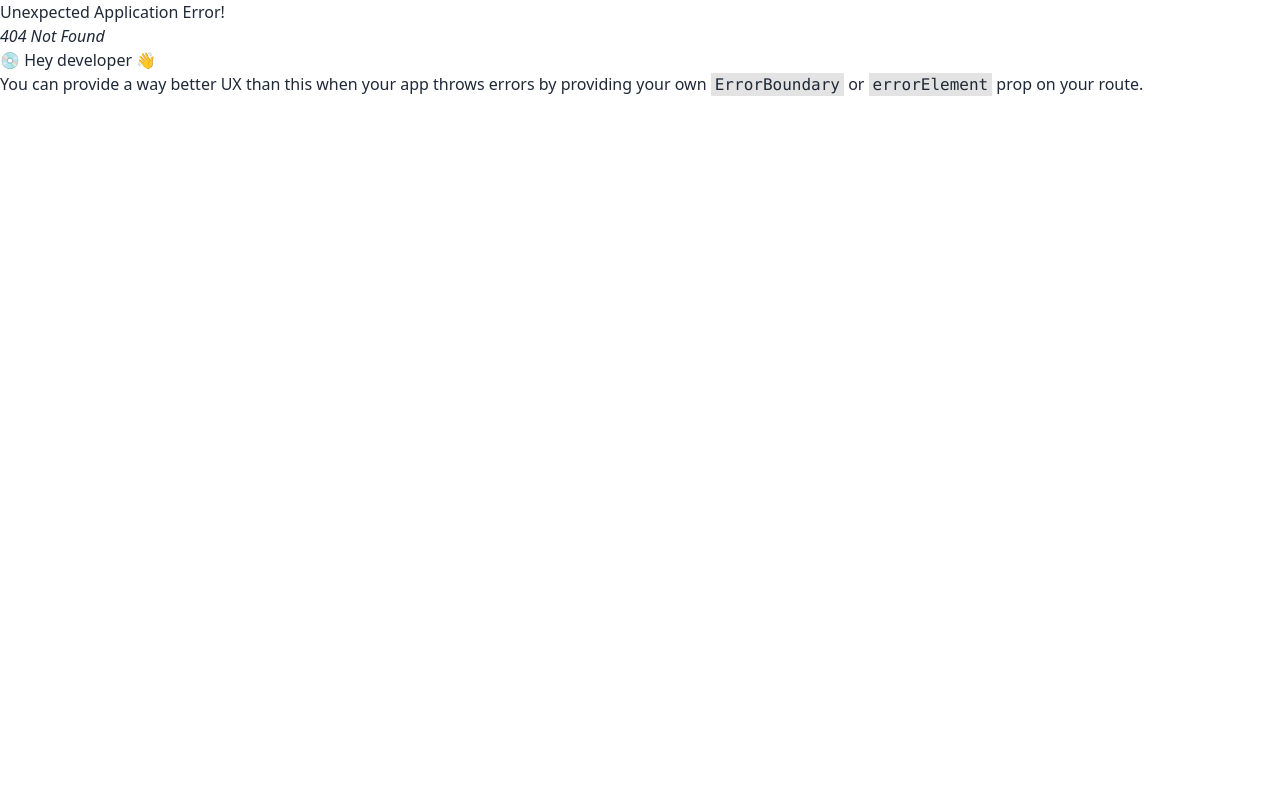
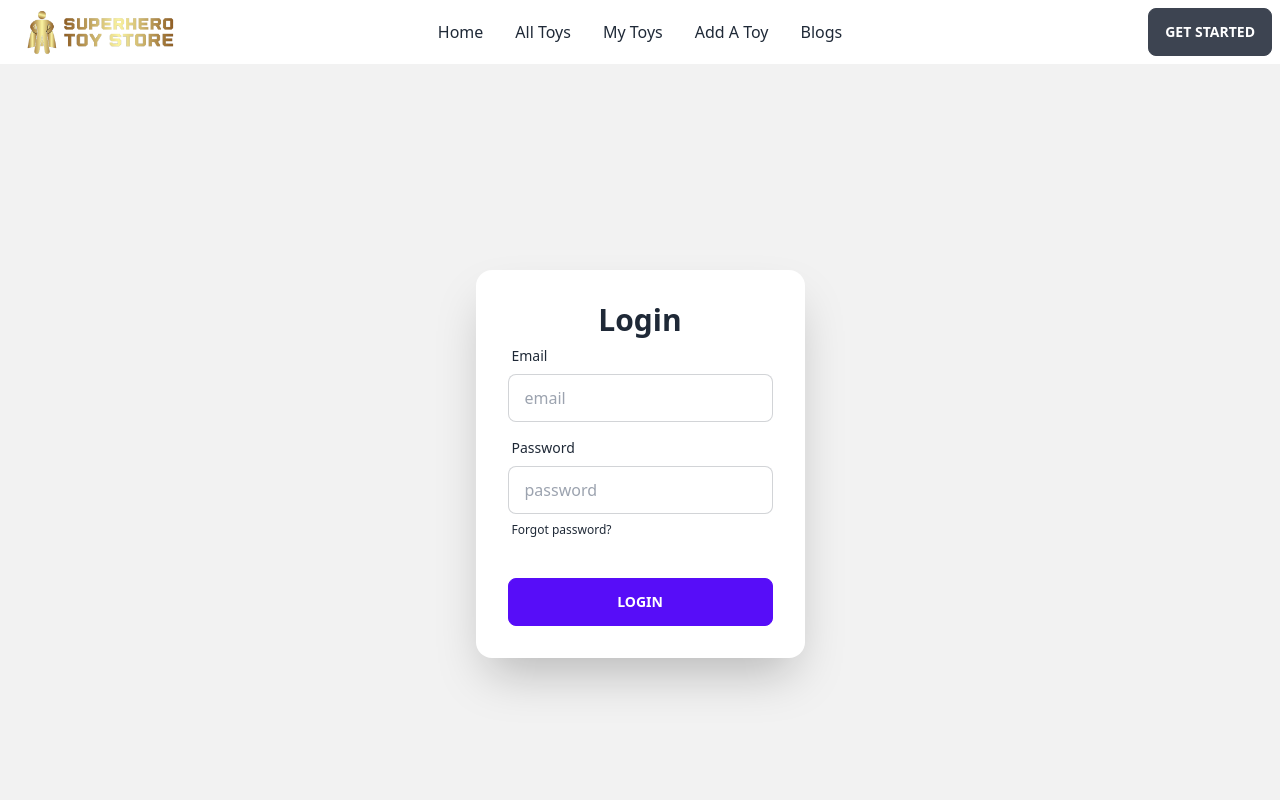
Before and after one commit to haa-meem/superhero-toy-store-client, a React (Vite) app: page /login in a window 1280 px wide. Before the commit this address had no page. Shown: the top 800 px of the page. Built offline with nearby package versions, Linux system fonts and the light colour scheme.

Commit message:
firebase config and env local created

```diff
--- a/package.json
+++ b/package.json
@@ -11,6 +11,7 @@
   },
   "dependencies": {
     "daisyui": "^2.51.6",
+    "firebase": "^9.22.0",
     "localforage": "^1.10.0",
     "match-sorter": "^6.3.1",
     "react": "^18.2.0",
--- /dev/null
+++ b/src/Firebase/firebase.config.js
@@ -0,0 +1,19 @@
+// Import the functions you need from the SDKs you need
+import { initializeApp } from "firebase/app";
+// TODO: Add SDKs for Firebase products that you want to use
+// https://firebase.google.com/docs/web/setup#available-libraries
+
+// Your web app's Firebase configuration
+const firebaseConfig = {
+  apiKey: import.meta.env.VITE_apiKey,
+  authDomain: import.meta.env.VITE_authDomain,
+  projectId: import.meta.env.VITE_projectId,
+  storageBucket: import.meta.env.VITE_storageBucket,
+  messagingSenderId: import.meta.env.VITE_messagingSenderId,
+  appId: import.meta.env.VITE_appId
+};
+
+// Initialize Firebase
+const app = initializeApp(firebaseConfig);
+
+export default app;
--- /dev/null
+++ b/src/Pages/Login/Login.jsx
@@ -0,0 +1,33 @@
+const login = () => {
+    return (
+        <div className="hero min-h-screen bg-base-200">
+            <div className="hero-content">
+                <div className="card flex-shrink-0 w-full max-w-sm shadow-2xl bg-base-100">
+                    <div className="card-body">
+                        <div className="form-control">
+                            <h1 className="text-3xl font-bold text-center">Login</h1>
+                            <label className="label">
+                                <span className="label-text">Email</span>
+                            </label>
+                            <input type="text" placeholder="email" className="input input-bordered" />
+                        </div>
+                        <div className="form-control">
+                            <label className="label">
+                                <span className="label-text">Password</span>
+                            </label>
+                            <input type="text" placeholder="password" className="input input-bordered" />
+                            <label className="label">
+                                <a href="#" className="label-text-alt link link-hover">Forgot password?</a>
+                            </label>
+                        </div>
+                        <div className="form-control mt-6">
+                            <button className="btn btn-primary">Login</button>
+                        </div>
+                    </div>
+                </div>
+            </div>
+        </div>
+    );
+};
+
+export default login;
--- a/src/Routes/Routes.jsx
+++ b/src/Routes/Routes.jsx
@@ -1,6 +1,7 @@
 import { createBrowserRouter } from "react-router-dom";
 import Main from "../Layout/Main";
 import Home from "../Pages/Home/Home/Home";
+import Login from "../Pages/Login/Login";
 
 const router = createBrowserRouter([
     {
@@ -10,6 +11,10 @@ const router = createBrowserRouter([
             {
                 path: '/',
                 element: <Home></Home>
+            },
+            {
+                path:'login',
+                element:<Login></Login>
             }
         ]
     },
```
Also changed, not shown: 1 other file (tests, documents, lock files or other folders).
